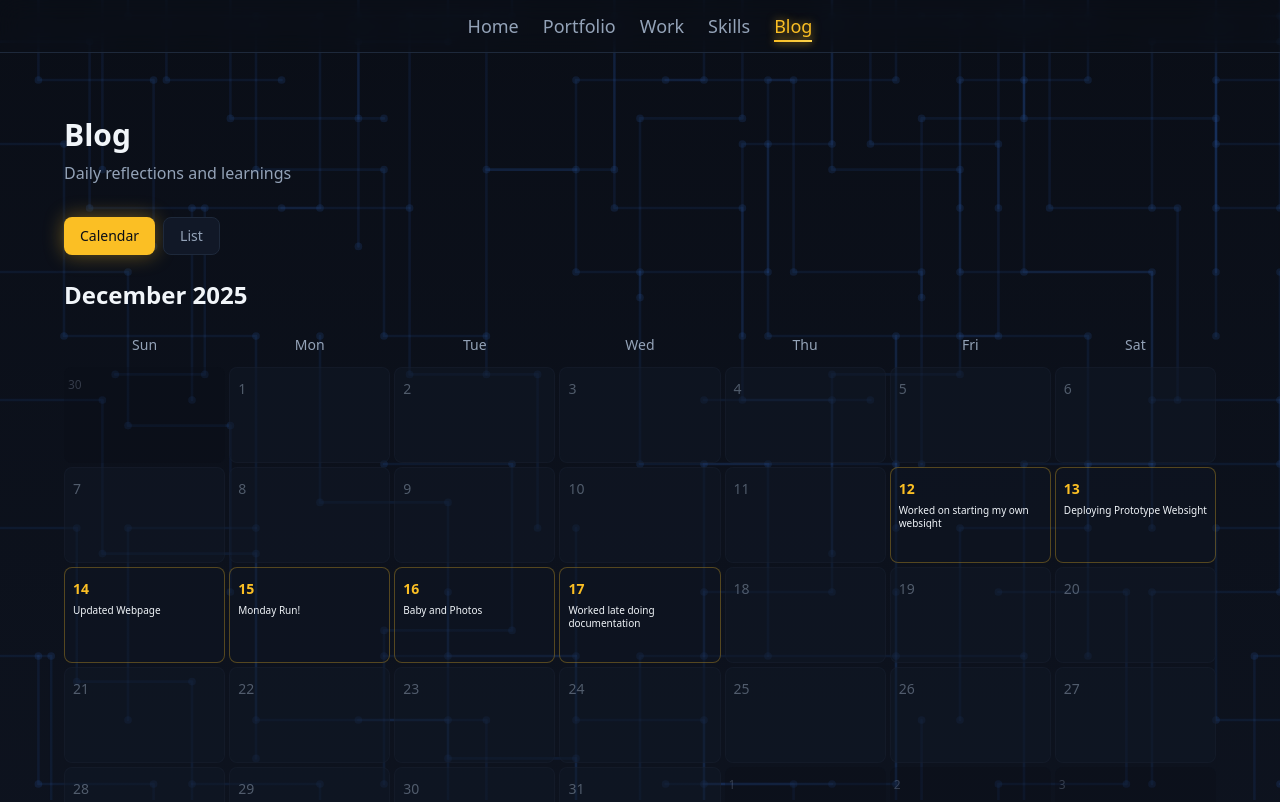
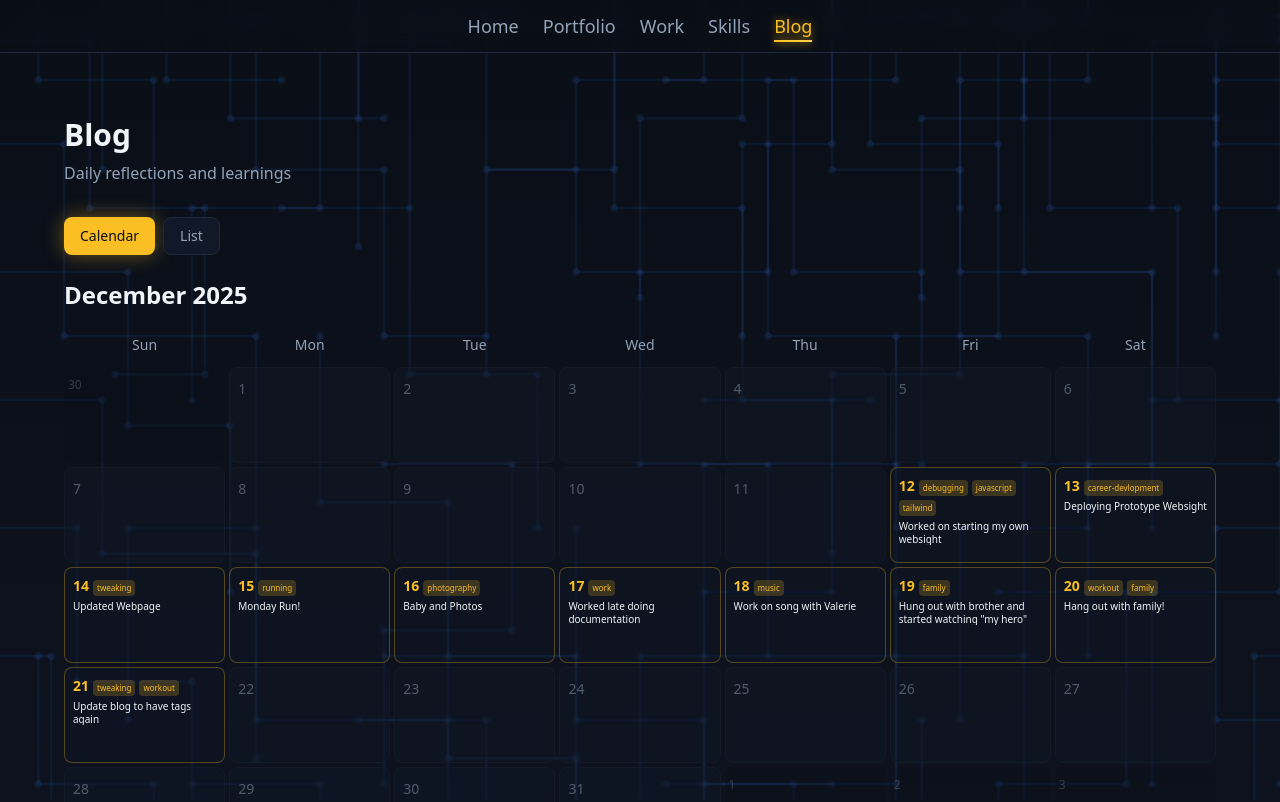
Before and after one commit to thelonemelody/lucas-herrera-web, a React (Vite) app: page /#/blog in a window 1280 px wide. Shown: the top 802 px of the page. Built offline with nearby package versions, Linux system fonts and the light colour scheme.

Commit message:
Updated visuals for calendar view
Also new blog entries

```diff
--- a/src/components/blog/CalendarDay.tsx
+++ b/src/components/blog/CalendarDay.tsx
@@ -30,8 +30,18 @@ export function CalendarDay({ day, post, isCurrentMonth = true }: CalendarDayPro
       to={`/blog/${post.slug}`}
       className="group relative block h-20 md:h-24 p-1 md:p-2 bg-space-dark/40 rounded-lg border border-amber-glow/30 hover:border-amber-glow hover:bg-space-dark/60 transition-all duration-200"
     >
-      {/* Day number */}
-      <span className="text-amber-glow text-xs md:text-sm font-semibold">{day}</span>
+      {/* Day number and tags */}
+      <div className="flex items-baseline gap-1 flex-wrap max-h-[32px] md:max-h-[40px] overflow-hidden">
+        <span className="text-amber-glow text-xs md:text-sm font-semibold">{day}</span>
+        {post.tags.map((tag) => (
+          <span
+            key={tag}
+            className="text-[7px] md:text-[8px] px-1 py-0.5 bg-amber-glow/20 text-amber-glow rounded"
+          >
+            {tag}
+          </span>
+        ))}
+      </div>
 
       {/* Title */}
       <p className="mt-1 text-[9px] md:text-[10px] text-text-primary font-medium line-clamp-2 leading-tight">
--- a/src/content/blog/2025-12.md
+++ b/src/content/blog/2025-12.md
@@ -1,20 +1,32 @@
+# 2025-12-21
 
+- title: Update blog to have tags again
+- excerpt: I want to be able to visually see the days I work out
+- tags: tweaking, workout
 
-# 2025-12-17
+# 2025-12-20
+
+- title: Hang out with family!
+- excerpt: Probably watched too much "my hero"
+- tags: workout, family
+
+# 2025-12-19
+
+- title: Hung out with brother and started watching "my hero"
+- excerpt: I didn't think I would really like this show but it is pretty fun.
+- tags: family
+
+# 2025-12-18
 
 - title: Work on song with Valerie
 - excerpt: I miss working on music a lot
 - tags: music
-
-
 
 # 2025-12-17
 
 - title: Worked late doing documentation
 - excerpt: Internal reviews are up but I didn't want mine to get the in way of work the next day.
 - tags: work
-
-
 
 # 2025-12-16
 
@@ -25,8 +37,6 @@
 # What I worked on
 
 I worked with my wife on creating a plan to pick out here care for having a baby. We also took pictures of her art for her illistration job.
-
-
 
 # 2025-12-15
 
```
Also changed, not shown: src/content/blog/2025-11_for_fun.md (+2 -2 lines).
